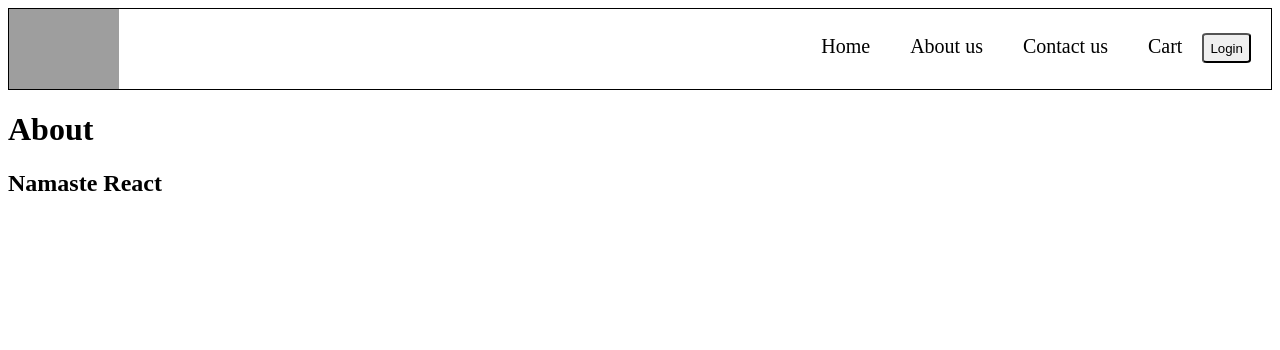
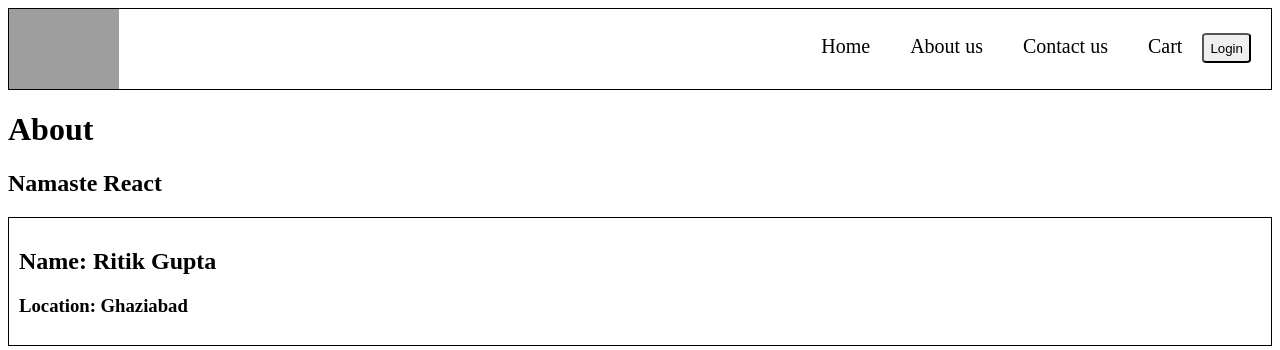
Before and after one commit to ritik2602/Food_Ordering_App, a React (Vite) app: page /about in a window 1280 px wide. Shown: the top 350 px of the page. Built offline with nearby package versions, Linux system fonts and the light colour scheme; grey boxes are pictures that could not be loaded.

Commit message:
Class-based Component

```diff
--- a/index.css
+++ b/index.css
@@ -103,3 +103,8 @@
     margin: 10px;
     cursor: pointer;
 }
+
+.user{
+    padding: 10px;
+    border: 1px solid black;
+}
--- a/src/components/About.js
+++ b/src/components/About.js
@@ -1,8 +1,10 @@
+import User from "./User";
 const About=()=>{
     return(
         <div>
             <h1>About</h1>
             <h2>Namaste React</h2>
+            <User name={"Ritik Gupta"} location={"Ghaziabad"}/>
         </div>
     )
 }
--- /dev/null
+++ b/src/components/User.js
@@ -0,0 +1,18 @@
+import React from "react";
+class User extends React.Component{
+    constructor(props){
+        super(props);
+        console.log(props);
+    }
+
+    render(){
+        return(
+            <div className="user">
+                <h2>Name: {this.props.name}</h2>
+                <h3>Location: {this.props.location}</h3>
+            </div>
+        )
+    }
+}
+
+export default User;
```
